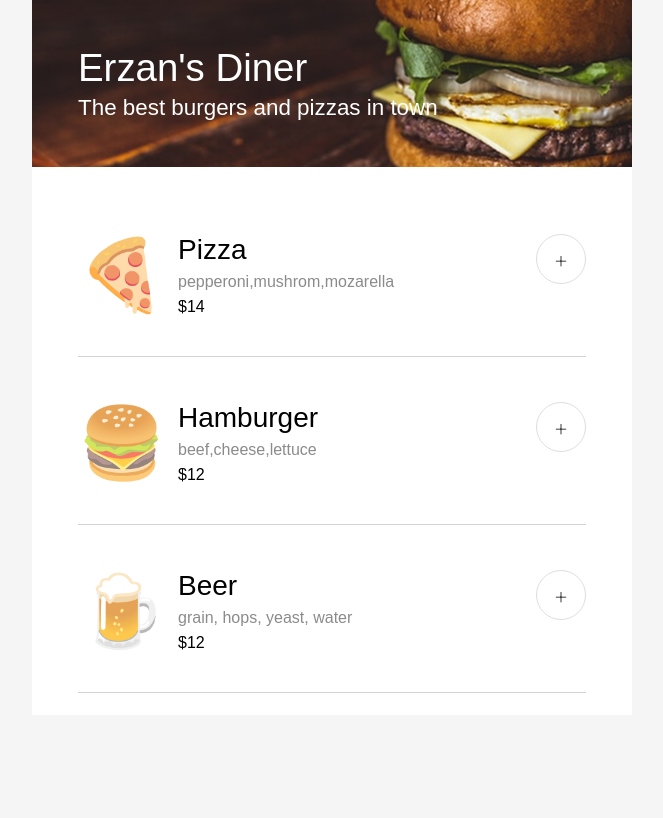
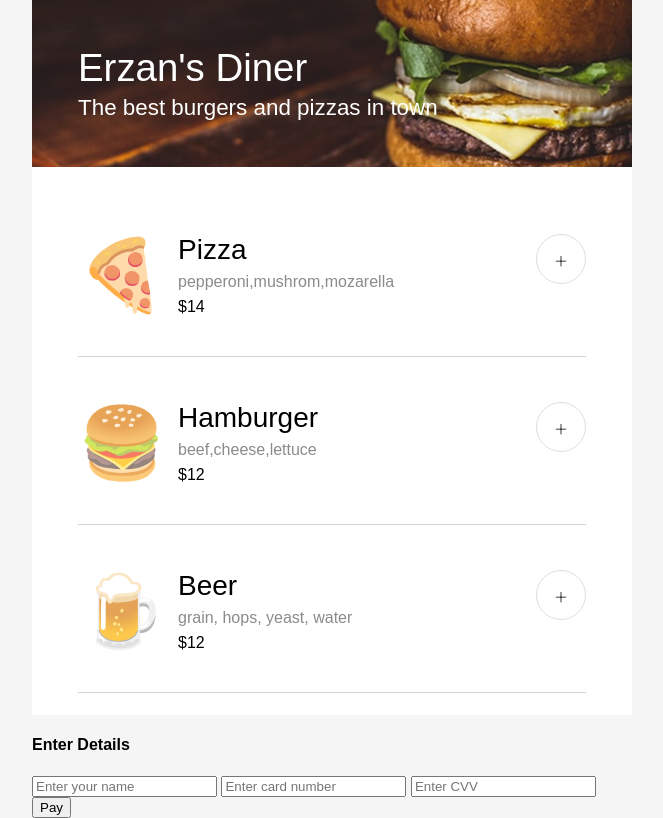
Before and after one commit to erzanthedev/mobile-ordering-app, a website with bundled scripts: page index.html in a window 1280 px wide. Shown: the whole page, without its empty margins (308-971 px from the left). Built offline with nearby package versions, Linux system fonts and the light colour scheme; a web font is replaced by a local one.

Commit message:
added payment form structure with validations

```diff
--- a/index.html
+++ b/index.html
@@ -20,7 +20,7 @@
       <p class="diner-motto">The best burgers and pizzas in town</p>
     </header>
     <main>
-      <!-- Meal -->
+      <!-- Menu -->
       <section id="menu" class="menu"></section>
       <!-- Checkout -->
       <section id="checkout" class="checkout hidden">
@@ -38,6 +38,38 @@
         <button class="complete-order-btn">Compete Order</button>
       </section>
     </main>
+    <form id="payment-form" class="payment-form">
+      <h4 class="payment-form-title">Enter Details</h4>
+      <input
+        id="full-name"
+        type="text"
+        name="full-name"
+        placeholder="Enter your name"
+        required
+      />
+      <input
+        id="card-number"
+        type="text"
+        name="card-number"
+        placeholder="Enter card number"
+        inputmode="numeric"
+        required
+        maxlength="16"
+        pattern="\d{13,16}"
+        title="Card number must 13 to 16 digits long, without spaces"
+      />
+      <input
+        id="card-cvv"
+        type="text"
+        name="card-cvv"
+        placeholder="Enter CVV"
+        inputmode="numeric"
+        required
+        maxlength="3"
+        pattern="\d{3}"
+      />
+      <button id="submit-btn" class="submit-btn" type="submit">Pay</button>
+    </form>
     <script type="module" src="./index.js"></script>
   </body>
 </html>
```
